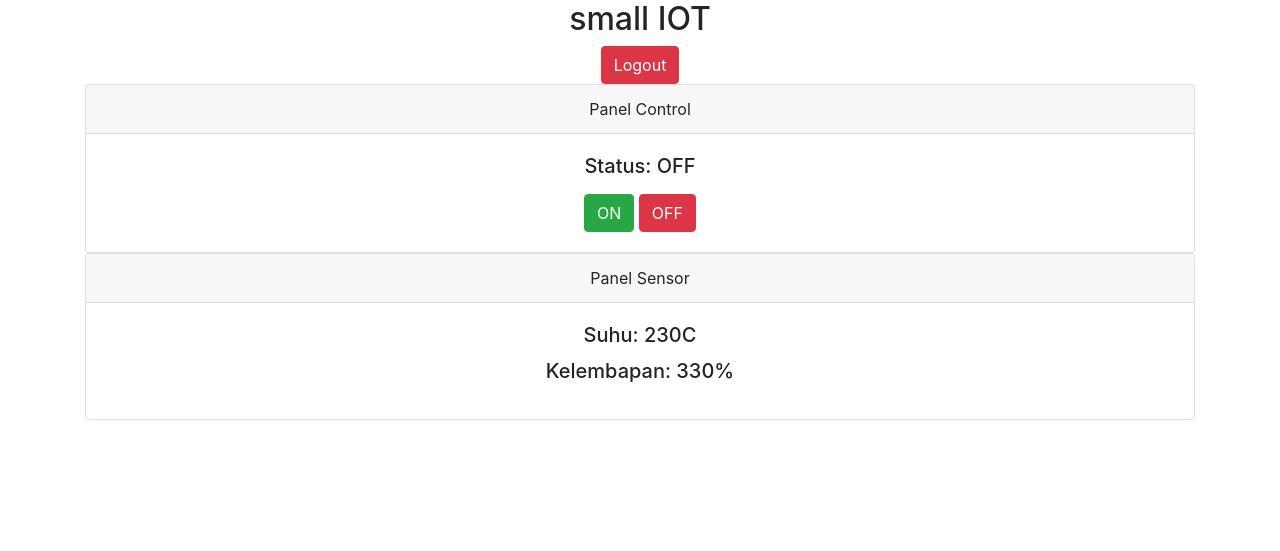
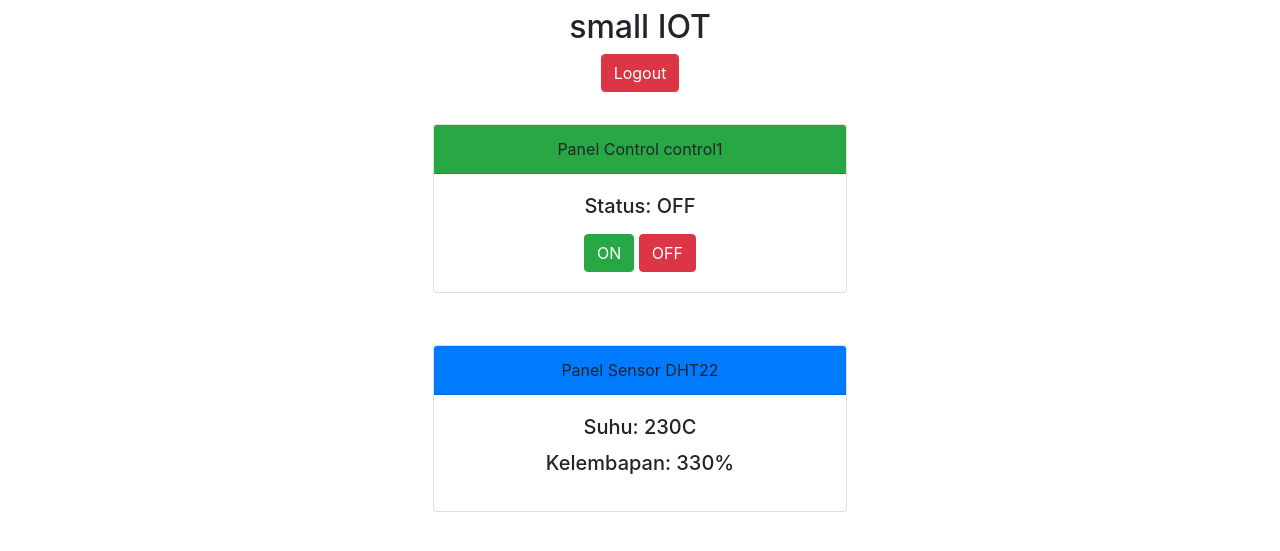
Before and after one commit to ergafebriawan/lite_iot, a PHP site: page / in a window 1280 px wide. Shown: the top 551 px of the page. Run offline with PHP 8.4, Linux system fonts and the light colour scheme; a user stored in the database is signed in; data comes from the database, SQL or seed files in the repository.

Commit message:
fixed coding

```diff
--- a/index.php
+++ b/index.php
@@ -6,9 +6,6 @@ session_start();
 if ($_SESSION['status'] != "login") {
   header("location:login.php");
 }
-$sqlOutput = mysqli_query($connect, "SELECT * FROM output");
-
-while ($row = mysqli_fetch_assoc($sqlOutput)) {
 ?>
 <!doctype html>
 <html lang="en">
@@ -25,19 +22,24 @@ while ($row = mysqli_fetch_assoc($sqlOutput)) {
 </head>
 
 <body>
-    <center>
+  <div class="container">
 
-      <div class="container">
-        <h2>small IOT</h2><a href="logout.php" class="btn btn-danger">Logout</a>
+    <!-- Title header -->
+    <div class="row">
+      <div class="col-12 col-md-5 text-center mt-1 mx-auto p-1">
+        <h2>small IOT</h2> <a href="logout.php" class="btn btn-danger">Logout</a>
+      </div>
     </div>
 
-
-
-      <div class="container">
-
+    <!-- Panel Control Relay/Lamp -->
+    <?php
+    $sqlOutput = mysqli_query($connect, "SELECT * FROM output");
+    while ($row = mysqli_fetch_assoc($sqlOutput)) {
+    ?>
+      <div class="col-5 col-md-5 text-center mt-1 mx-auto p-4">
         <div class="card">
-          <div class="card-header">
-            Panel Control
+          <div class="card-header bg-success">
+            Panel Control <?= $row['name'] ?>
           </div>
           <div class="card-body">
             <h5 class="card-title">
@@ -51,18 +53,20 @@ while ($row = mysqli_fetch_assoc($sqlOutput)) {
               ?>
             </h5>
             </p>
-            <a href="action.php?id=1&state=1" class="btn btn-success">ON</a>
-            <a href="action.php?id=1&state=0" class="btn btn-danger">OFF</a>
+            <a href="control.php?id=1&state=1" class="btn btn-success">ON</a>
+            <a href="control.php?id=1&state=0" class="btn btn-danger">OFF</a>
+          </div>
         </div>
       </div>
     <?php }
     $sqlInput = mysqli_query($connect, "SELECT * FROM input");
     while ($row = mysqli_fetch_assoc($sqlInput)) {
     ?>
-
+    <!-- PANEL MONITOR-->
+      <div class="col-12 col-md-5 text-center mt-1 mx-auto p-4">
         <div class="card">
-          <div class="card-header">
-            Panel Sensor
+          <div class="card-header bg-primary">
+            Panel Sensor DHT22
           </div>
           <div class="card-body">
             <h5 class="card-title">Suhu: <?php echo $row['sensor1']; ?>C</h5>
@@ -70,17 +74,12 @@ while ($row = mysqli_fetch_assoc($sqlOutput)) {
             </p>
           </div>
         </div>
-    </center>
+      </div>
     <?php }
 
     $url = $_SERVER['REQUEST_URI'];
     header("Refresh: 5; URL=$url"); ?>
 
-  <!-- Optional JavaScript -->
-  <!-- jQuery first, then Popper.js, then Bootstrap JS -->
-  <script src="https://code.jquery.com/jquery-3.5.1.slim.min.js" integrity="sha384-DfXdz2htPH0lsSSs5nCTpuj/zy4C+OGpamoFVy38MVBnE+IbbVYUew+OrCXaRkfj" crossorigin="anonymous"></script>
-  <script src="https://cdn.jsdelivr.net/npm/popper.js@1.16.0/dist/umd/popper.min.js" integrity="sha384-Q6E9RHvbIyZFJoft+2mJbHaEWldlvI9IOYy5n3zV9zzTtmI3UksdQRVvoxMfooAo" crossorigin="anonymous"></script>
-  <script src="https://stackpath.bootstrapcdn.com/bootstrap/4.5.0/js/bootstrap.min.js" integrity="sha384-OgVRvuATP1z7JjHLkuOU7Xw704+h835Lr+6QL9UvYjZE3Ipu6Tp75j7Bh/kR0JKI" crossorigin="anonymous"></script>
 </body>
 
 </html>
```
Also changed, not shown: login.php (+1 -21 lines), control.php (renamed from action.php). Lines whose indentation alone changed are shown as unchanged.
